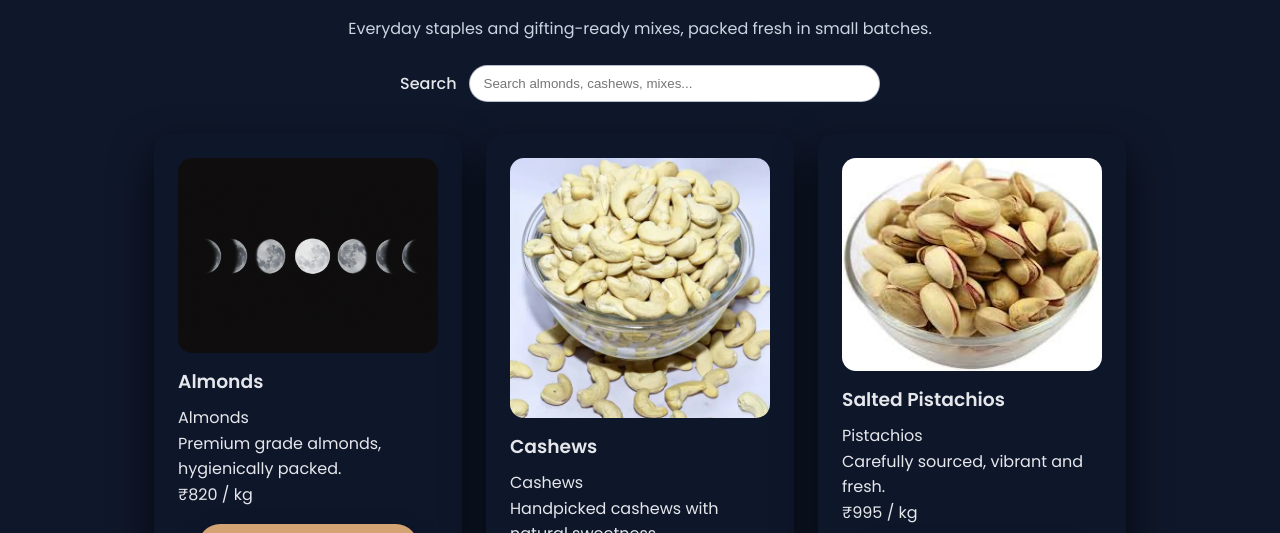
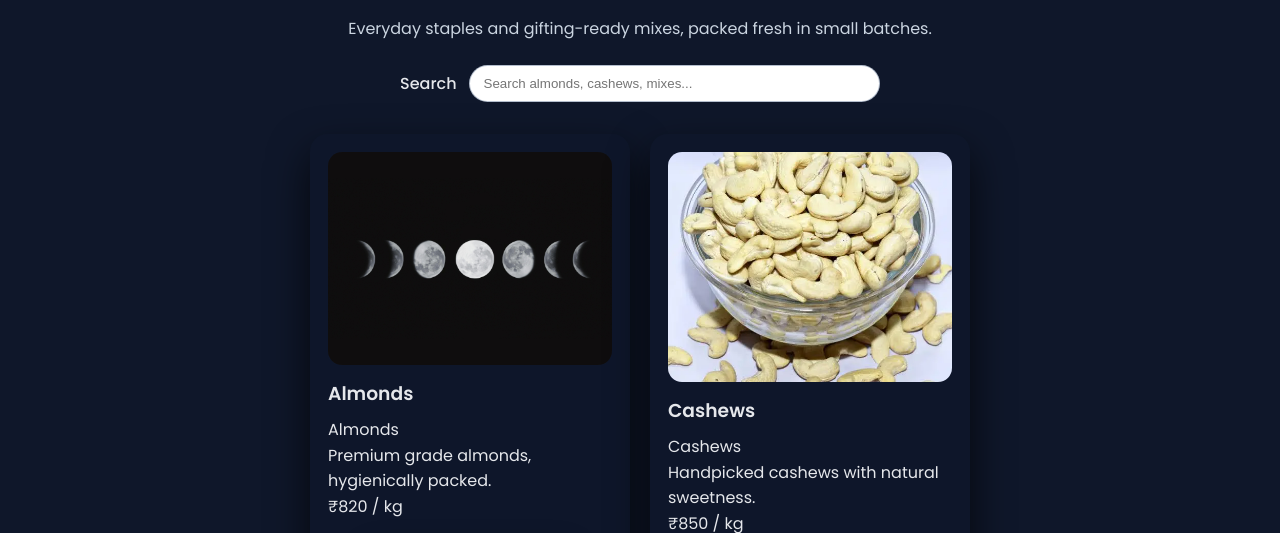
Before and after one commit to ExoMine-8/divine-foods, a plain HTML site: page products.html in a window 1280 px wide. Shown: the part 190-723 px from the top of the page. Drawn offline with nearby package versions, Linux system fonts and the light colour scheme.

Commit message:
Compact product cards and images on products page

```diff
--- a/style.css
+++ b/style.css
@@ -477,7 +477,7 @@ body[data-theme="dark"] .cta p {
 }
 
 .products {
-  max-width: 1100px;
+  max-width: 960px;
   margin: 0 auto;
   padding: 120px 5% 80px;
 }
@@ -491,21 +491,29 @@ body[data-theme="dark"] .cta p {
 
 .product-grid {
   display: grid;
-  gap: 24px;
-  grid-template-columns: repeat(auto-fit, minmax(240px, 1fr));
+  gap: 20px;
+  grid-template-columns: repeat(auto-fit, minmax(220px, 320px));
+  justify-content: center;
+  justify-items: center;
 }
 
 .product-card {
   background: var(--white);
   border-radius: 18px;
-  padding: 24px;
-  box-shadow: 0 12px 32px rgba(15,23,42,0.06);
+  padding: 18px 18px 20px;
+  box-shadow: 0 10px 24px rgba(15,23,42,0.14);
+  width: 100%;
+  max-width: 340px;
+  transition: transform 0.2s ease, box-shadow 0.2s ease, max-width 0.2s ease, padding 0.2s ease;
 }
 
 .product-card img {
   width: 100%;
+  max-height: 230px;
   border-radius: 14px;
   margin-bottom: 14px;
+  object-fit: cover;
+  transition: max-height 0.2s ease;
 }
 
 .product-card h3 {
```
